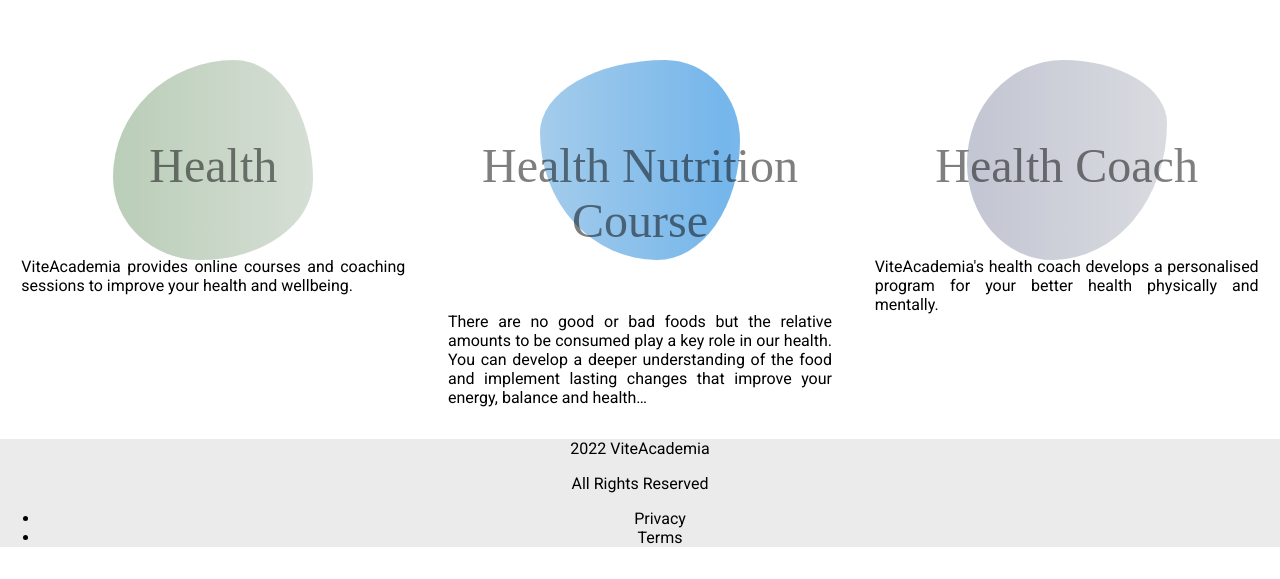
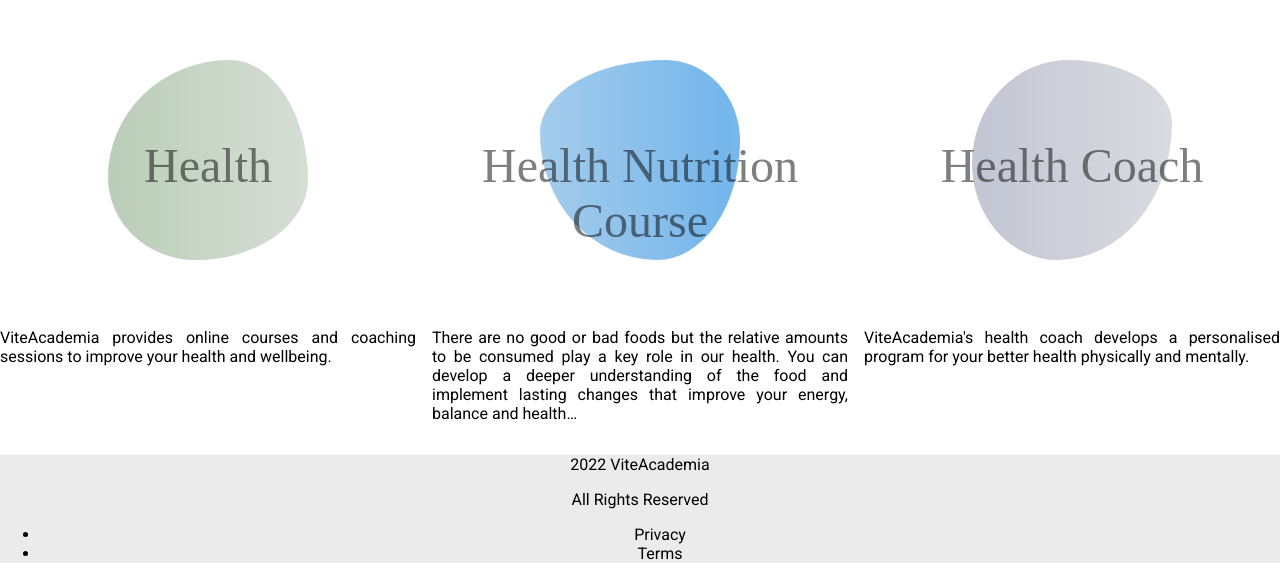
Before and after one commit to TimeaReich/Viteacademia, a React (Create React App) app: page / in a window 1280 px wide. Shown: the part 790-1369 px from the top of the page. Built offline with nearby package versions, Linux system fonts and the light colour scheme; a web font is replaced by a local one.

Commit message:
styling with grid

```diff
--- a/src/App.css
+++ b/src/App.css
@@ -60,16 +60,20 @@
   background-color: var(--grey);
 }
 .main-section-container {
-  display: flex;
+  /* display: flex;
   flex-direction: row;
-  justify-content: space-around;
+  justify-content: space-around; */
+  display: grid;
+  grid-template-columns: auto auto auto;
+  gap: 1rem;
+  text-align: center;
 }
-.main-section-div {
+/* .main-section-div {
   width: calc(100% * 0.3);
   display: flex;
   flex-direction: column;
   align-items: center;
-}
+} */
 
 .main-section-content {
   text-align: justify;
--- a/src/Components/MainSection.js
+++ b/src/Components/MainSection.js
@@ -7,27 +7,27 @@
     <div className="main-section-container">
       <div className="main-section-div">
         <Blob text="Health" className="blob-health" />
-        <p className="main-section-content">
-          ViteAcademia provides online courses and coaching sessions to improve
-          your health and wellbeing.
-        </p>
       </div>
       <div className="main-section-div">
         <Blob text="Health Nutrition Course" className="blob-health-n" />
-        <p className="main-section-content">
-          There are no good or bad foods but the relative amounts to be consumed
-          play a key role in our health. You can develop a deeper understanding
-          of the food and implement lasting changes that improve your energy,
-          balance and health…
-        </p>
       </div>
       <div className="main-section-div">
         <Blob text="Health Coach" className="blob-health-coach" />
-        <p className="main-section-content">
-          ViteAcademia's health coach develops a personalised program for your
-          better health physically and mentally.
-        </p>
       </div>
+      <p className="main-section-content">
+        ViteAcademia provides online courses and coaching sessions to improve
+        your health and wellbeing.
+      </p>
+      <p className="main-section-content">
+        There are no good or bad foods but the relative amounts to be consumed
+        play a key role in our health. You can develop a deeper understanding of
+        the food and implement lasting changes that improve your energy, balance
+        and health…
+      </p>
+      <p className="main-section-content">
+        ViteAcademia's health coach develops a personalised program for your
+        better health physically and mentally.
+      </p>
     </div>
   );
 };
```
